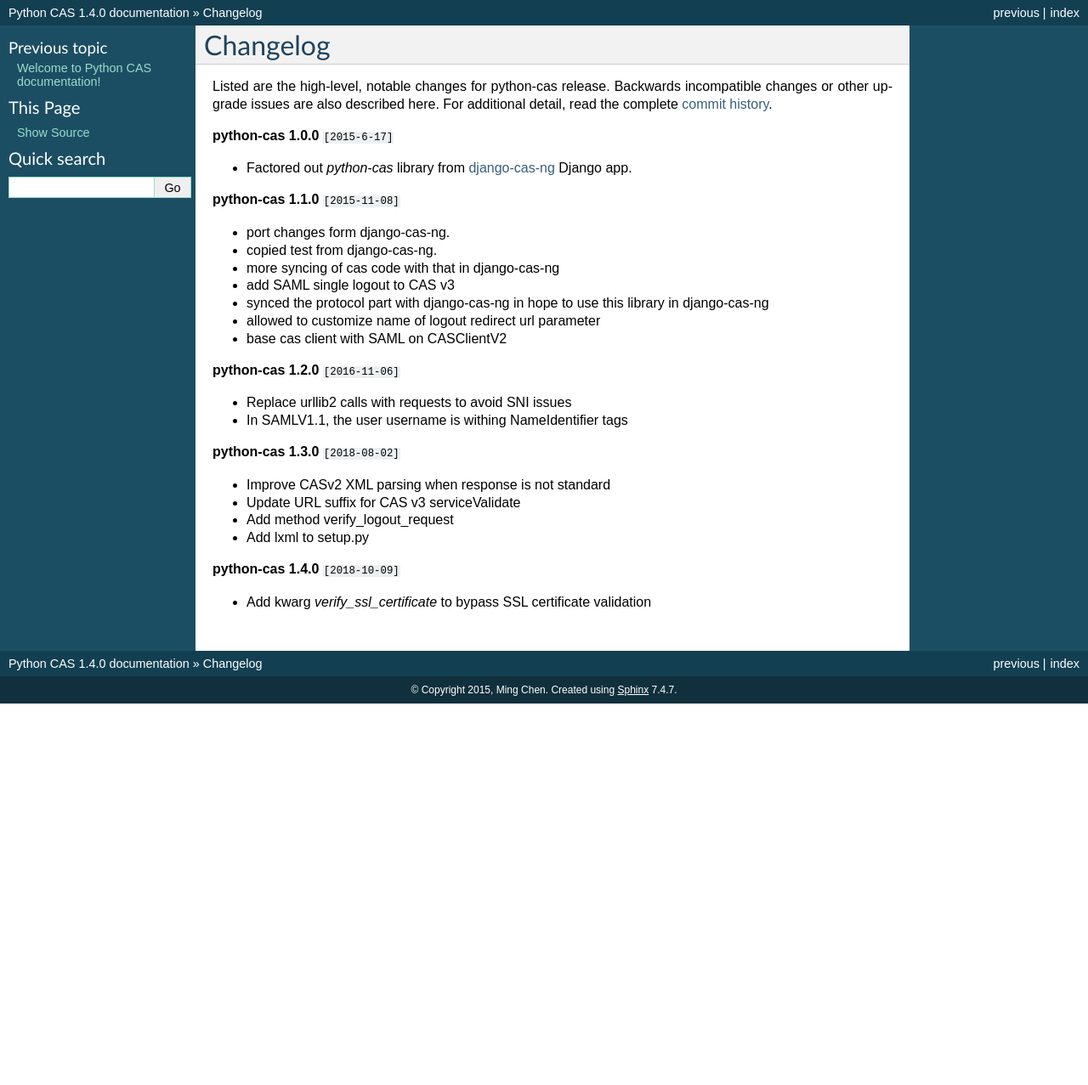
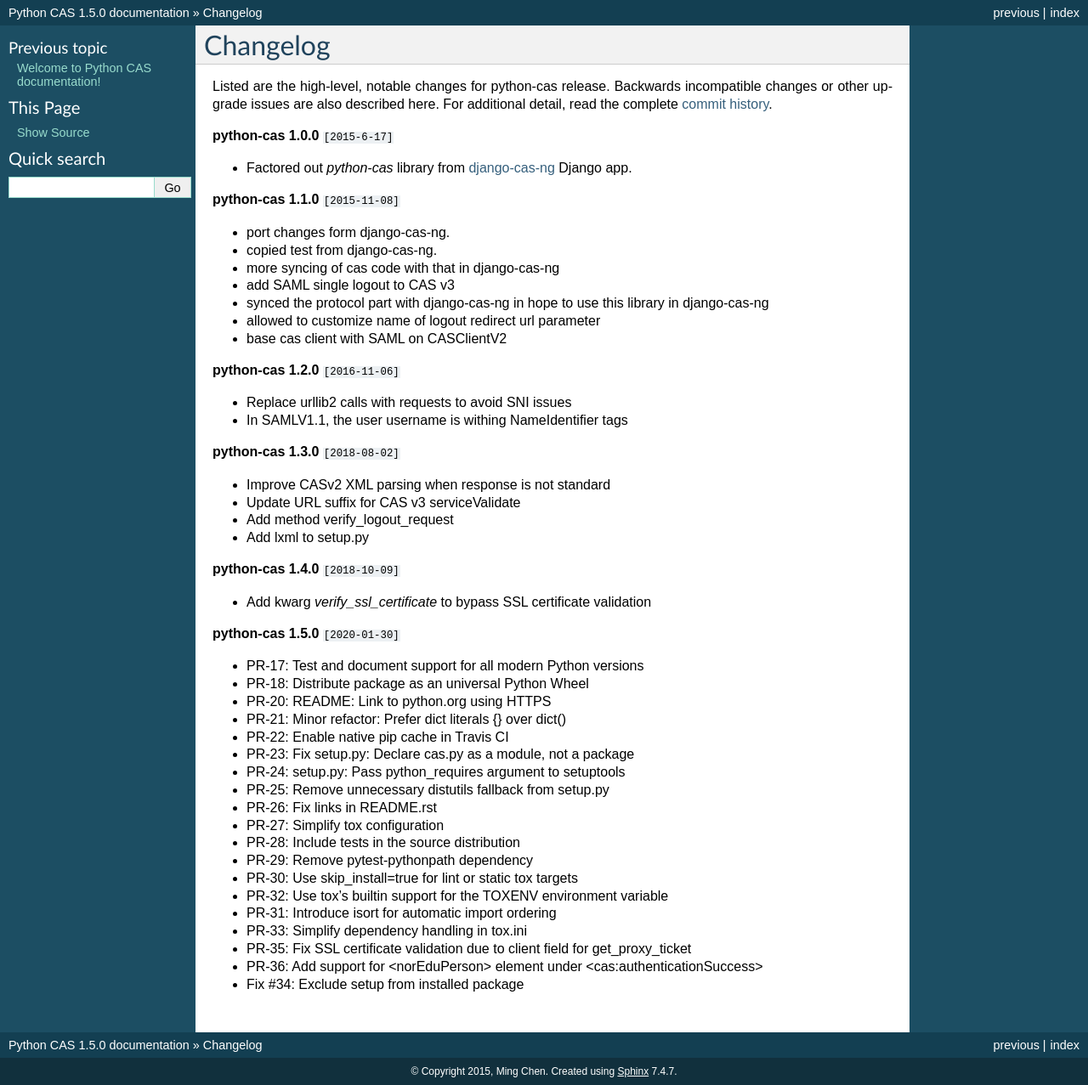
Before and after one commit to python-cas/python-cas, a Sphinx documentation site: the page built from docs/changelog.rst, in a window 1280 px wide. Shown: the whole page at 85% size. Built offline with Sphinx 7.4.7, drawn with Linux system fonts in a browser that asks for light colours; before the commit the page ends 900 px from its top, so only the background shows below that.

Commit message:
Release 1.5.0

```diff
--- a/docs/changelog.rst
+++ b/docs/changelog.rst
@@ -42,3 +42,25 @@
 **python-cas 1.4.0** ``[2018-10-09]``
 
 * Add kwarg `verify_ssl_certificate` to bypass SSL certificate validation
+
+**python-cas 1.5.0** ``[2020-01-30]``
+
+* PR-17: Test and document support for all modern Python versions
+* PR-18: Distribute package as an universal Python Wheel
+* PR-20: README: Link to python.org using HTTPS
+* PR-21: Minor refactor: Prefer dict literals {} over dict()
+* PR-22: Enable native pip cache in Travis CI
+* PR-23: Fix setup.py: Declare cas.py as a module, not a package
+* PR-24: setup.py: Pass python_requires argument to setuptools
+* PR-25: Remove unnecessary distutils fallback from setup.py
+* PR-26: Fix links in README.rst
+* PR-27: Simplify tox configuration
+* PR-28: Include tests in the source distribution
+* PR-29: Remove pytest-pythonpath dependency
+* PR-30: Use skip_install=true for lint or static tox targets
+* PR-32: Use tox's builtin support for the TOXENV environment variable
+* PR-31: Introduce isort for automatic import ordering
+* PR-33: Simplify dependency handling in tox.ini
+* PR-35: Fix SSL certificate validation due to client field for get_proxy_ticket
+* PR-36: Add support for <norEduPerson> element under <cas:authenticationSuccess>
+* Fix #34: Exclude setup from installed package
--- a/docs/conf.py
+++ b/docs/conf.py
@@ -53,9 +53,9 @@
 # built documents.
 #
 # The short X.Y version.
-version = '1.4'
+version = '1.5'
 # The full version, including alpha/beta/rc tags.
-release = '1.4.0'
+release = '1.5.0'
 
 # The language for content autogenerated by Sphinx. Refer to documentation
 # for a list of supported languages.
```
Also changed, not shown: README.rst (+6 -5 lines), setup.py (+6 -6 lines).
